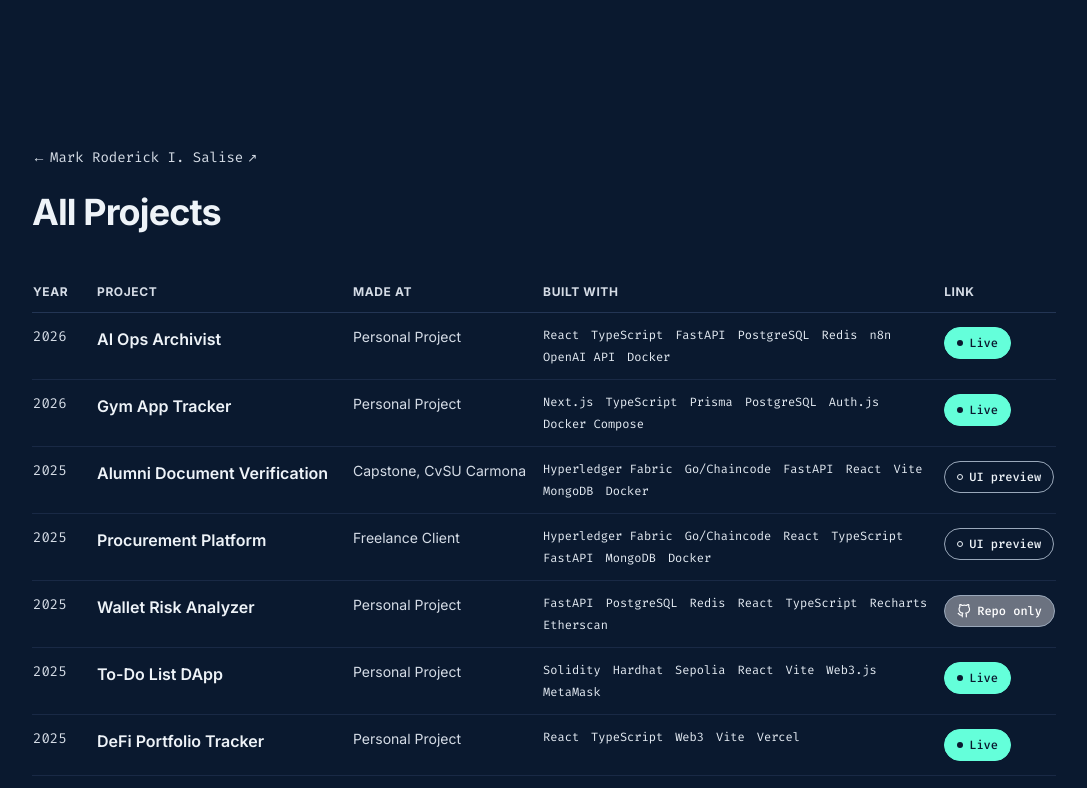
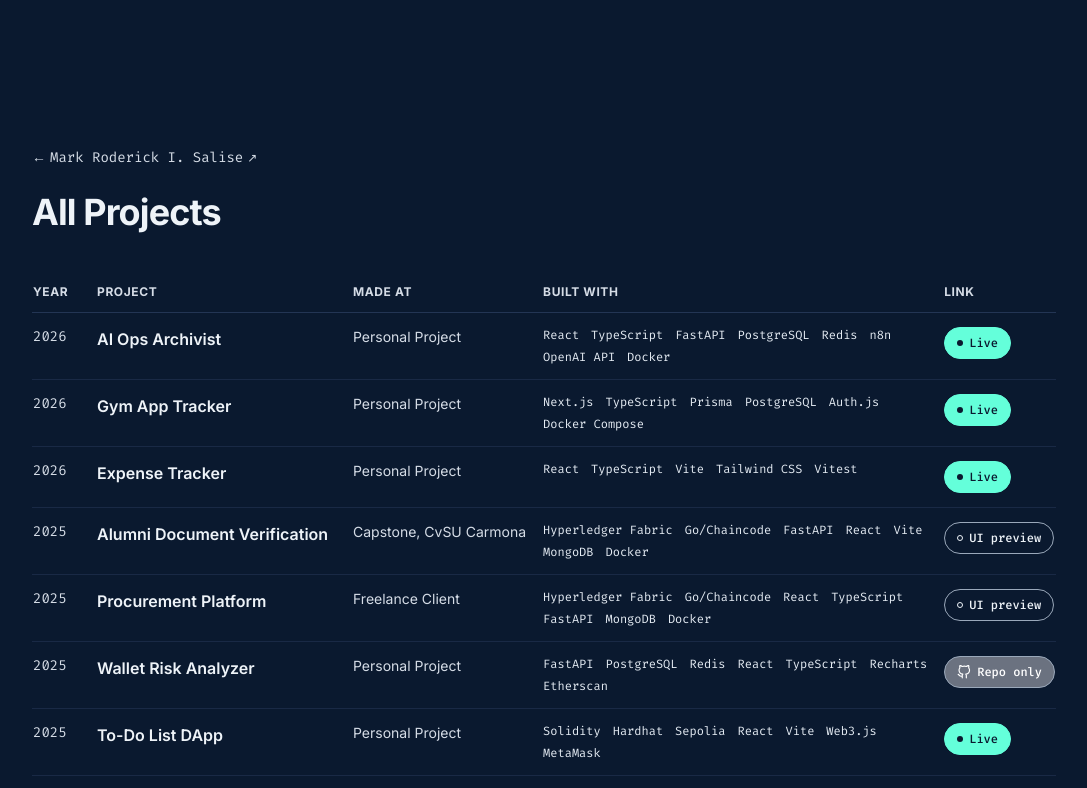
Before and after one commit to Tofuwuuu/PERSONAL-WEBSITE, a Next.js app: page /projects in a window 1280 px wide. Shown: the top 788 px of the page, without its empty margins (96-1183 px from the left). Built offline with nearby package versions, Linux system fonts and the light colour scheme; no server answers.

Commit message:
Add Expense Tracker project card (#21)
Live link only (the repo is private). Card copy as given, thumbnail from the live 390px screenshot, three highlights from the app README. Test pins the copy and that there is no repo link.

```diff
--- a/content/projectImages.ts
+++ b/content/projectImages.ts
@@ -1,6 +1,7 @@
 import type { StaticImageData } from "next/image";
 import aiOpsCardImage from "@/src/ai-ops-assistant/dashboard.png";
 import gymCardImage from "@/src/gym-app-tracker/overview.png";
+import expenseTrackerCardImage from "@/src/expense-tracker/live-light.png";
 import hyperledgerCardImage from "@/src/hyperledger/1.png";
 import procurementCardImage from "@/src/procurement/Admin dashboard.png";
 import ecommerceCardImage from "@/src/Ecommerce/1.jpg";
@@ -24,6 +25,10 @@ export const projectCardImages: Record<
   "gym-app-tracker": {
     src: gymCardImage,
     alt: "Gym App Tracker overview preview",
+  },
+  "expense-tracker": {
+    src: expenseTrackerCardImage,
+    alt: "Expense Tracker month view with total and category bar",
   },
   "hyperledger-blockchain-verification": {
     src: hyperledgerCardImage,
--- a/content/projects.ts
+++ b/content/projects.ts
@@ -146,6 +146,28 @@ export const projects: Project[] = [
         kind: "repo",
         label: "Repo",
         href: "https://github.com/Tofuwuuu/Gym-App-Tracker",
+      },
+    ],
+  },
+  {
+    slug: "expense-tracker",
+    title: "Expense Tracker",
+    category: "Web Development",
+    year: "2026",
+    madeAt: "Personal Project",
+    summary:
+      "Track spending by day, month and category, with totals in pesos. Everything saves in your browser, so there's no account and no server.",
+    stack: ["React", "TypeScript", "Vite", "Tailwind CSS", "Vitest"],
+    highlights: [
+      "Add, edit, and delete expenses with a category, date, and optional note. Deleting shows an Undo button for a few seconds.",
+      "Each month shows the total, a bar of the top three categories, and a list grouped by day with day totals.",
+      "Data stays in localStorage under one versioned key. There are no accounts and no sync between devices.",
+    ],
+    links: [
+      {
+        kind: "demo",
+        label: "Live Site",
+        href: "https://expense-tracker-brown-zeta-75.vercel.app",
       },
     ],
   },
```
Also changed, not shown: src/expense-tracker/live-light.png (added), 1 other file (tests, documents, lock files or other folders).
